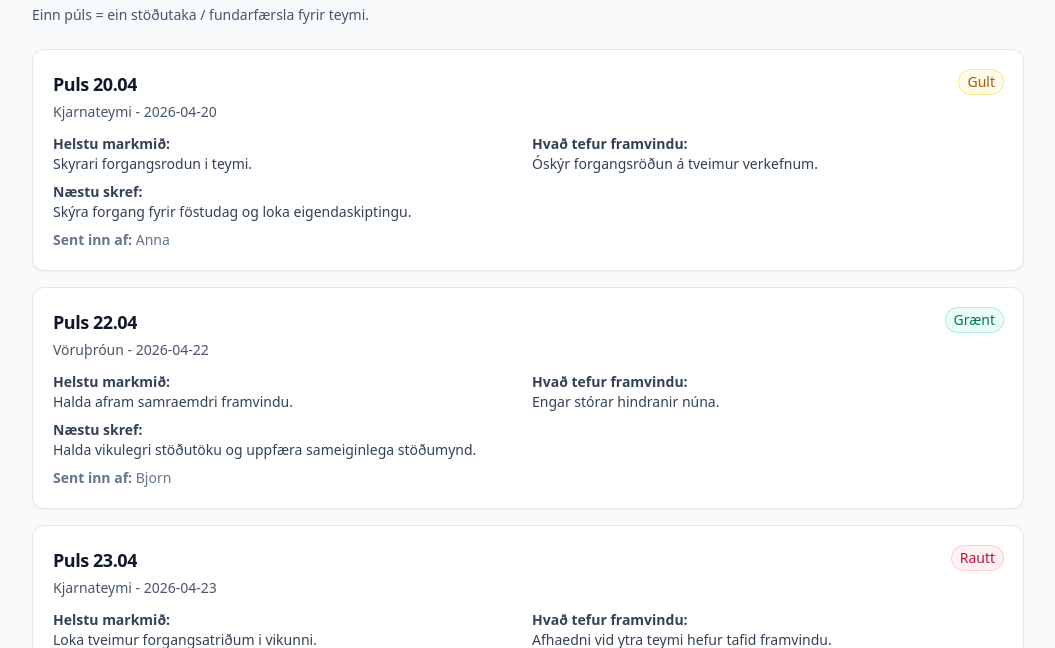
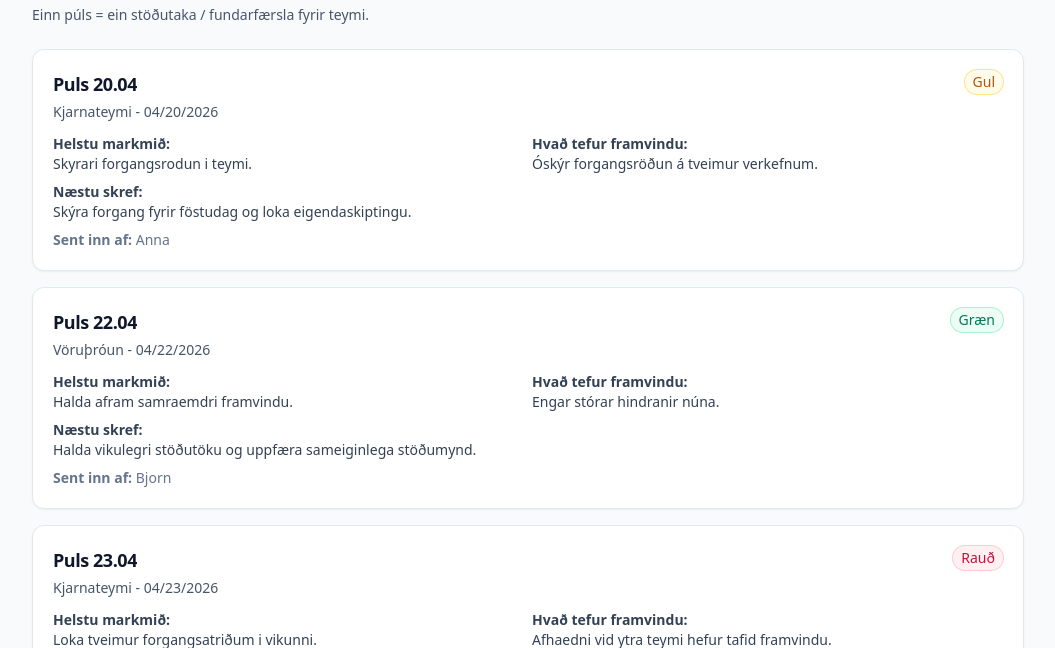
Before and after one commit to ebeinarsson-web/teamrhythm, a Next.js app: page /pulsar in a window 1280 px wide. Shown: the part 124-772 px from the top of the page, without its empty margins (112-1167 px from the left). Built offline with nearby package versions, Linux system fonts and the light colour scheme.

Commit message:
Refine TeamRhythm with cleaner wording, Icelandic date formatting, a clearer post-submit flow, and a corrected app link.

```diff
--- a/app/page.tsx
+++ b/app/page.tsx
@@ -1,5 +1,6 @@
 import Link from "next/link";
 import { getOverviewData } from "@/lib/airtable";
+import { formatDateIs } from "@/lib/date-format";
 
 const statusLabel: Record<"green" | "yellow" | "red", string> = {
   green: "Græn",
@@ -12,6 +13,8 @@ const statusToneClass: Record<"green" | "yellow" | "red", string> = {
   yellow: "bg-amber-50 text-amber-700 ring-amber-200",
   red: "bg-rose-50 text-rose-700 ring-rose-200",
 };
+
+export const dynamic = "force-dynamic";
 
 export default async function HomePage() {
   const { pulses, attentionPulses, statusCounts, totalPulses } = await getOverviewData();
@@ -109,7 +112,7 @@ export default async function HomePage() {
                     </span>
                   </div>
                   <p className="mt-1 line-clamp-1 text-xs text-slate-600">
-                    {pulse.teamName} - {pulse.meetingDate}
+                    {pulse.teamName} - {formatDateIs(pulse.meetingDate)}
                   </p>
                 </div>
               ))
@@ -134,7 +137,7 @@ export default async function HomePage() {
                     </span>
                   </div>
                   <p className="mt-1 line-clamp-1 text-xs text-slate-600">
-                    {pulse.teamName} - {pulse.meetingDate}
+                    {pulse.teamName} - {formatDateIs(pulse.meetingDate)}
                   </p>
                 </div>
               ))
--- a/app/pulsar/nyr/page.tsx
+++ b/app/pulsar/nyr/page.tsx
@@ -1,5 +1,7 @@
 import NewPulseForm from "@/components/NewPulseForm";
 import { getTeams } from "@/lib/airtable";
+
+export const dynamic = "force-dynamic";
 
 export default async function NyrPulsPage() {
   const teams = await getTeams();
@@ -8,6 +10,7 @@ export default async function NyrPulsPage() {
     <main className="mx-auto max-w-3xl space-y-5 px-4 py-6 sm:space-y-6 sm:py-8">
       <h1 className="text-2xl font-semibold tracking-tight">Nýr púls</h1>
       <p className="mt-2 text-sm text-slate-600">Skráðu stöðu, hindranir og næstu skref fyrir teymið.</p>
+      <p className="text-xs text-slate-500">Dagsetningar birtast á íslensku, til dæmis 23.04.2026.</p>
       <div>
         <NewPulseForm teams={teams} />
       </div>
--- a/app/pulsar/page.tsx
+++ b/app/pulsar/page.tsx
@@ -1,9 +1,10 @@
 import { getPulses, getTeams } from "@/lib/airtable";
+import { formatDateIs } from "@/lib/date-format";
 
 const statusLabel: Record<string, string> = {
-  green: "Grænt",
-  yellow: "Gult",
-  red: "Rautt",
+  green: "Græn",
+  yellow: "Gul",
+  red: "Rauð",
 };
 
 const statusToneClass: Record<string, string> = {
@@ -12,7 +13,15 @@ const statusToneClass: Record<string, string> = {
   red: "bg-rose-50 text-rose-700 ring-rose-200",
 };
 
-export default async function PulsarPage() {
+export const dynamic = "force-dynamic";
+
+export default async function PulsarPage({
+  searchParams,
+}: {
+  searchParams?: Promise<{ saved?: string }>;
+}) {
+  const resolvedSearchParams = searchParams ? await searchParams : undefined;
+  const showSavedMessage = resolvedSearchParams?.saved === "1";
   const [pulses, teams] = await Promise.all([getPulses(), getTeams()]);
   const teamById = new Map(teams.map((team) => [team.id, team.name]));
 
@@ -20,6 +29,11 @@ export default async function PulsarPage() {
     <main className="mx-auto max-w-5xl px-4 py-6 sm:py-8">
       <h1 className="text-2xl font-semibold tracking-tight">Púlsar</h1>
       <p className="mt-2 text-sm text-slate-600">Einn púls = ein stöðutaka / fundarfærsla fyrir teymi.</p>
+      {showSavedMessage ? (
+        <p className="mt-3 rounded-lg border border-emerald-200 bg-emerald-50 px-3 py-2 text-sm text-emerald-800">
+          Púls var vistaður.
+        </p>
+      ) : null}
 
       <div className="mt-6 space-y-4">
         {pulses.length === 0 ? (
@@ -40,7 +54,7 @@ export default async function PulsarPage() {
                 </span>
               </div>
               <p className="mt-1 text-xs text-slate-600 sm:text-sm">
-                {teamById.get(pulse.teamId) ?? pulse.teamName} - {pulse.meetingDate}
+                {teamById.get(pulse.teamId) ?? pulse.teamName} - {formatDateIs(pulse.meetingDate)}
               </p>
               <div className="mt-3 grid gap-2 sm:grid-cols-2">
                 <p className="text-sm text-slate-700">
--- a/app/teymi/page.tsx
+++ b/app/teymi/page.tsx
@@ -1,4 +1,6 @@
 import { getPulses, getTeams } from "@/lib/airtable";
+
+export const dynamic = "force-dynamic";
 
 export default async function TeymiPage() {
   const [teams, pulses] = await Promise.all([getTeams(), getPulses()]);
@@ -11,7 +13,7 @@ export default async function TeymiPage() {
   return (
     <main className="mx-auto max-w-4xl px-4 py-6 sm:py-8">
       <h1 className="text-2xl font-semibold tracking-tight">Teymi</h1>
-      <p className="mt-2 text-sm text-slate-600">Yfirlit yfir teymi í Airtable töflunni `Teymi`.</p>
+      <p className="mt-2 text-sm text-slate-600">Yfirlit yfir teymi og stöðu þeirra.</p>
 
       <div className="mt-6 grid gap-4">
         {teams.length === 0 ? (
--- a/components/NewPulseForm.tsx
+++ b/components/NewPulseForm.tsx
@@ -1,6 +1,7 @@
 "use client";
 
 import { useRef, useState } from "react";
+import { useRouter } from "next/navigation";
 import type { Team } from "@/lib/types";
 
 type Props = {
@@ -8,9 +9,9 @@ type Props = {
 };
 
 export default function NewPulseForm({ teams }: Props) {
+  const router = useRouter();
   const formRef = useRef<HTMLFormElement>(null);
   const [isSubmitting, setIsSubmitting] = useState(false);
-  const [submitted, setSubmitted] = useState(false);
   const [errorMessage, setErrorMessage] = useState("");
 
   const hasTeams = teams.length > 0;
@@ -20,7 +21,6 @@ export default function NewPulseForm({ teams }: Props) {
     if (!hasTeams) return;
 
     setIsSubmitting(true);
-    setSubmitted(false);
     setErrorMessage("");
 
     const form = event.currentTarget;
@@ -50,8 +50,9 @@ export default function NewPulseForm({ teams }: Props) {
         return;
       }
 
-      setSubmitted(true);
       formRef.current?.reset();
+      router.push("/pulsar?saved=1");
+      router.refresh();
     } catch {
       setErrorMessage("Ekki tókst að vista púls í augnablikinu. Vinsamlegast reyndu aftur.");
     } finally {
@@ -203,12 +204,6 @@ export default function NewPulseForm({ teams }: Props) {
         {isSubmitting ? "Sendi..." : "Vista púls"}
       </button>
 
-      {submitted ? (
-        <p className="rounded-lg border border-emerald-200 bg-emerald-50 px-3 py-2.5 text-sm text-emerald-800">
-          Púls vistaður.
-        </p>
-      ) : null}
-
       {errorMessage ? (
         <p className="rounded-lg border border-rose-200 bg-rose-50 px-3 py-2.5 text-sm text-rose-800">{errorMessage}</p>
       ) : null}
--- /dev/null
+++ b/lib/date-format.ts
@@ -0,0 +1,12 @@
+const icelandicDateFormatter = new Intl.DateTimeFormat("is-IS", {
+  day: "2-digit",
+  month: "2-digit",
+  year: "numeric",
+});
+
+export function formatDateIs(value: string): string {
+  if (!value) return "Óskráð dagsetning";
+  const date = new Date(value);
+  if (Number.isNaN(date.getTime())) return value;
+  return icelandicDateFormatter.format(date);
+}
--- a/lib/solution-config.ts
+++ b/lib/solution-config.ts
@@ -1,4 +1,4 @@
-export const TEAMRHYTHM_APP_URL = "https://teamrhythm.einarsson.io";
+export const TEAMRHYTHM_APP_URL = "https://teamrhythm.vercel.app";
 
 export const TEAMRHYTHM_SOLUTION = {
   id: "teamrhythm",
```
Also changed, not shown: 1 other file (tests, documents, lock files or other folders).
